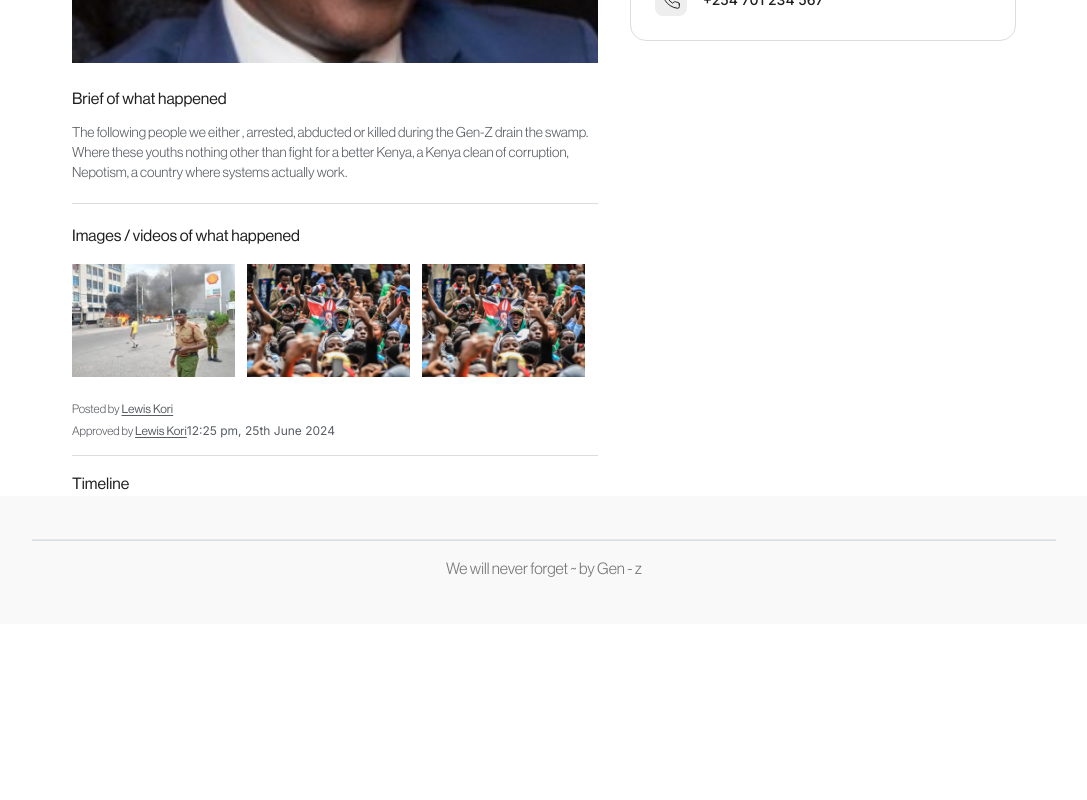
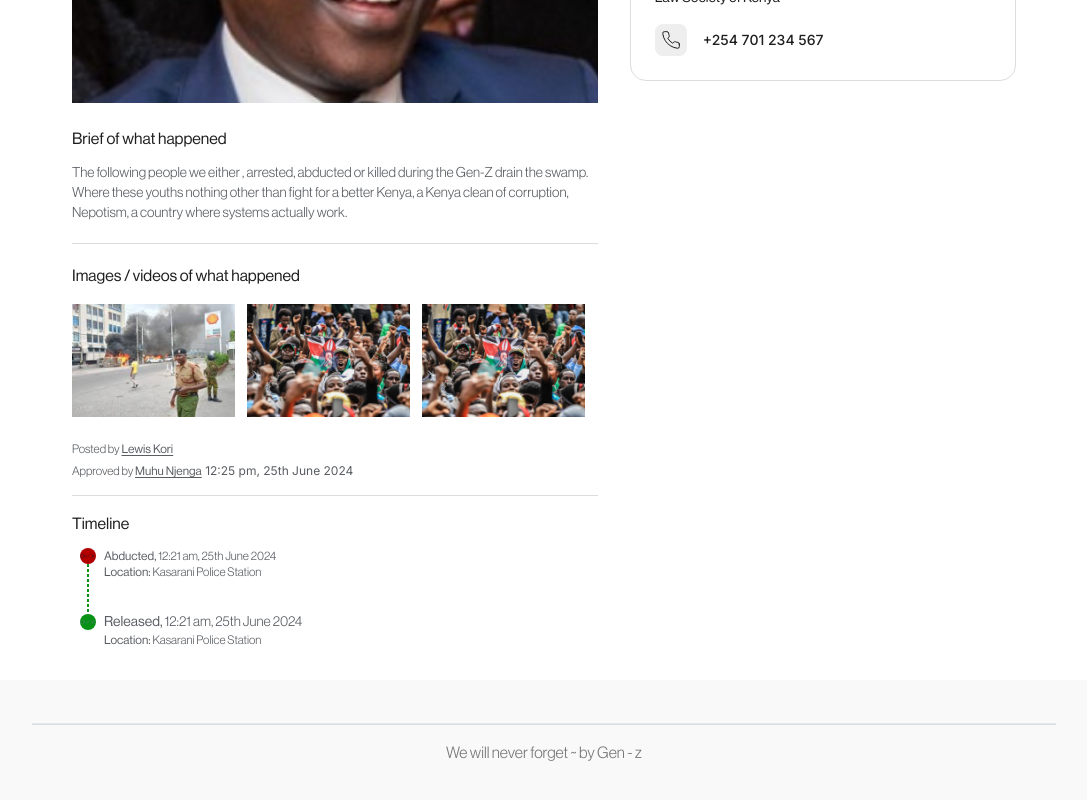
Before and after one commit to InnovateInk/missing-persons-fe, a Next.js app: page /Ogunda in a window 1280 px wide. Shown: the part 548-1348 px from the top of the page, without its empty margins (96-1183 px from the left). Before the commit the page ends 1172 px from the top, so only its background shows below. Built offline with nearby package versions, Linux system fonts and the light colour scheme.

Commit message:
add timeline

```diff
--- a/src/app/[kenya]/page.tsx
+++ b/src/app/[kenya]/page.tsx
@@ -9,32 +9,37 @@ import {
   CardHeader,
   CardTitle,
 } from '@/components/ui/card';
+import {
+  Timeline,
+  TimelineContent,
+  TimelineDot,
+  TimelineHeading,
+  TimelineItem,
+  TimelineLine,
+} from '@/components/ui/timeline';
+
 import { Separator } from '@/components/ui/separator';
 import { Phone } from 'lucide-react';
-import Image from 'next/image';
 import Link from 'next/link';
-import React from 'react';
 
 const images = [
   {
-    image:'/image-1.png',
-    name:'Rex Maasai',
+    image: '/image-1.png',
+    name: 'Rex Maasai',
   },
   {
-    image:'/image-2.png',
-    name:'Rex Maasai',
+    image: '/image-2.png',
+    name: 'Rex Maasai',
   },
   {
-    image:'/image-2.png',
-    name:'Rex Maasai',
+    image: '/image-2.png',
+    name: 'Rex Maasai',
   },
-]
+];
 
 const singlePerson = ({ params: { kenya } }: { params: { kenya: string } }) => {
-  console.log(decodeURIComponent(kenya).replaceAll('+', ' '));
   const username = decodeURIComponent(kenya).replaceAll('+', ' ');
   const person = persons.find((person) => person.name === username);
-  console.log(person);
   return (
     <div className='mt-8 px-32 min-h-screen'>
       <Container>
@@ -50,9 +55,13 @@ const singlePerson = ({ params: { kenya } }: { params: { kenya: string } }) => {
             {person?.name ?? ''}
           </Link>
         </div>
-        <div className='grid grid-cols-7 gap-8'>
+        <div className='grid grid-cols-7 gap-8 mt-10'>
           <div className='w-full col-span-4'>
-            <HeroImage src={person?.image} alt={person?.name} className='h-[52dvh]' />
+            <HeroImage
+              src={person?.image}
+              alt={person?.name}
+              className='h-[52dvh]'
+            />
             <div className='mt-6 space-y-3'>
               <h1 className='text-[#1E1E1E] font-grotesk-roman'>
                 Brief of what happened{' '}
@@ -74,26 +83,50 @@ const singlePerson = ({ params: { kenya } }: { params: { kenya: string } }) => {
               </h1>
               <div className='grid grid-cols-3 '>
                 {images.map((image, idx) => (
-                <HeroImage key={idx} src={image.image} alt={image.name} className='h-[14.23dvh] w-[12.7dvw]'/>
+                  <HeroImage
+                    key={idx}
+                    src={image.image}
+                    alt={image.name}
+                    className='h-[14.23dvh] w-[12.7dvw]'
+                  />
                 ))}
               </div>
               <div className=' space-y-1.5 pt-2'>
                 <div className=' text-xs text-[#595D62]'>
                   <span className=' font-grotesk'>Posted by </span>
-                  <span className=' font-grotesk-roman underline underline-offset-2'>Lewis Kori</span>
+                  <span className=' font-grotesk-roman underline underline-offset-2'>
+                    Lewis Kori
+                  </span>
                 </div>
                 <div className='text-xs text-[#595D62]'>
                   <span className=' font-grotesk'>Approved by </span>
-                  <span className='font-grotesk-roman underline underline-offset-2'>Lewis Kori</span>
+                  <span className='font-grotesk-roman underline underline-offset-2'>
+                    Muhu Njenga
+                  </span>{' '}
                   <span>12:25 pm, 25th June 2024</span>
                 </div>
               </div>
               <Separator className=' bg-[#DCDCDC]' />
 
               <div className='mt-6 space-y-3'>
-              <h1 className='text-[#1E1E1E] font-grotesk-roman'>
-                Timeline
-              </h1>
+                <h1 className='text-[#1E1E1E] font-grotesk-roman'>Timeline</h1>
+                <Timeline>
+                  <TimelineItem status='done'>
+                    <TimelineHeading className='font-grotesk text-[#595D62] text-xs'><span className='font-grotesk-roman font-medium'>Abducted,</span> 12:21 am, 25th June 2024 </TimelineHeading>
+                    <TimelineDot status='abducted' />
+                    <TimelineLine done />
+                    <TimelineContent className='font-grotesk text-[#595D62] text-xs'>
+                    <span className='font-grotesk-roman font-medium'>Location:</span> Kasarani Police Station
+                    </TimelineContent>
+                  </TimelineItem>
+                  <TimelineItem>
+                  <TimelineHeading className='font-grotesk text-[#595D62] text-sm'><span className='font-grotesk-roman font-medium'>Released,</span> 12:21 am, 25th June 2024 </TimelineHeading>
+                    <TimelineDot  status={'released'}/>
+                    <TimelineContent className='font-grotesk text-[#595D62] text-xs'>
+                    <span className='font-grotesk-roman font-medium'>Location:</span> Kasarani Police Station
+                    </TimelineContent>
+                  </TimelineItem>
+                </Timeline>
               </div>
             </div>
           </div>
--- /dev/null
+++ b/src/components/ui/timeline.tsx
@@ -0,0 +1,211 @@
+import React from 'react'
+import type { VariantProps } from 'class-variance-authority'
+import { cva } from 'class-variance-authority'
+import { Check, Circle, X } from 'lucide-react'
+import { cn } from '@/lib/utils'
+
+
+
+const timelineVariants = cva('grid', {
+   variants: {
+      positions: {
+         left: '[&>li]:grid-cols-[0_min-content_1fr]',
+         right: '[&>li]:grid-cols-[1fr_min-content]',
+         center: '[&>li]:grid-cols-[1fr_min-content_1fr]',
+      },
+   },
+   defaultVariants: {
+      positions: 'left',
+   },
+})
+
+interface TimelineProps
+   extends React.HTMLAttributes<HTMLUListElement>,
+   VariantProps<typeof timelineVariants> {}
+
+const Timeline = React.forwardRef<HTMLUListElement, TimelineProps>(
+   ({ children, className, positions, ...props }, ref) => {
+      return (
+         <ul
+            className={cn(timelineVariants({ positions }), className)}
+            ref={ref}
+            {...props}
+         >
+            {children}
+         </ul>
+      )
+   },
+)
+Timeline.displayName = 'Timeline'
+
+const timelineItemVariants = cva('grid items-center gap-x-2', {
+   variants: {
+      status: {
+         done: 'text-primary',
+         default: 'text-muted-foreground',
+      },
+   },
+   defaultVariants: {
+      status: 'default',
+   },
+})
+
+interface TimelineItemProps
+   extends React.HTMLAttributes<HTMLLIElement>,
+   VariantProps<typeof timelineItemVariants> {}
+
+const TimelineItem = React.forwardRef<HTMLLIElement, TimelineItemProps>(
+   ({ className, status, ...props }, ref) => (
+      <li
+         className={cn(timelineItemVariants({ status }), className)}
+         ref={ref}
+         {...props}
+      />
+   ),
+)
+TimelineItem.displayName = 'TimelineItem'
+
+const timelineDotVariants = cva(
+   'col-start-2 col-end-3 row-start-1 row-end-1 flex size-4 items-center justify-center rounded-full border border-current',
+   {
+      variants: {
+         status: {
+            default: '[&>*]:hidden',
+            current:
+          '[&>*:not(.lucide-circle)]:hidden [&>.lucide-circle]:fill-current [&>.lucide-circle]:text-current',
+            done: 'bg-primary [&>*:not(.lucide-check)]:hidden [&>.lucide-check]:text-background',
+            error:
+          'border-destructive bg-destructive [&>*:not(.lucide-x)]:hidden [&>.lucide-x]:text-background',
+            custom: '[&>*:not(:nth-child(4))]:hidden [&>*:nth-child(4)]:block',
+            abducted:"bg-[#B20000] border-none",
+            released:"bg-[#079215] border-none",
+         },
+      },
+      defaultVariants: {
+         status: 'default',
+      },
+   },
+)
+
+interface TimelineDotProps
+   extends React.HTMLAttributes<HTMLDivElement>,
+   VariantProps<typeof timelineDotVariants> {
+   customIcon?: React.ReactNode
+}
+
+const TimelineDot = React.forwardRef<HTMLDivElement, TimelineDotProps>(
+   ({ className, status, customIcon, ...props }, ref) => (
+      <div
+         role="status"
+         className={cn('timeline-dot', timelineDotVariants({ status }), className)}
+         ref={ref}
+         {...props}
+      >
+         <Circle className="size-2.5" />
+         <Check className="size-3" />
+         <X className="size-3" />
+         {customIcon}
+      </div>
+   ),
+)
+TimelineDot.displayName = 'TimelineDot'
+
+const timelineContentVariants = cva(
+   'row-start-2 row-end-2 pb-8 text-muted-foreground',
+   {
+      variants: {
+         side: {
+            right: 'col-start-3 col-end-4 mr-auto text-left',
+            left: 'col-start-1 col-end-2 ml-auto text-right',
+         },
+      },
+      defaultVariants: {
+         side: 'right',
+      },
+   },
+)
+
+interface TimelineContentProps
+   extends React.HTMLAttributes<HTMLDivElement>,
+   VariantProps<typeof timelineContentVariants> {}
+
+const TimelineContent = React.forwardRef<HTMLDivElement, TimelineContentProps>(
+   ({ className, side, ...props }, ref) => (
+      <div
+         className={cn(timelineContentVariants({ side }), className)}
+         ref={ref}
+         {...props}
+      />
+   ),
+)
+TimelineContent.displayName = 'TimelineContent'
+
+const timelineHeadingVariants = cva(
+   'row-start-1 row-end-1 line-clamp-1 max-w-full truncate',
+   {
+      variants: {
+         side: {
+            right: 'col-start-3 col-end-4 mr-auto text-left',
+            left: 'col-start-1 col-end-2 ml-auto text-right',
+         },
+         variant: {
+            primary: 'text-base font-medium text-primary',
+            secondary: 'text-sm font-light text-muted-foreground',
+         },
+      },
+      defaultVariants: {
+         side: 'right',
+         variant: 'primary',
+      },
+   },
+)
+
+interface TimelineHeadingProps
+   extends React.HTMLAttributes<HTMLParagraphElement>,
+   VariantProps<typeof timelineHeadingVariants> {}
+
+const TimelineHeading = React.forwardRef<
+   HTMLParagraphElement,
+   TimelineHeadingProps
+>(({ className, side, variant, ...props }, ref) => (
+   <p
+      role="heading"
+      aria-level={variant === 'primary' ? 2 : 3}
+      className={cn(timelineHeadingVariants({ side, variant }), className)}
+      ref={ref}
+      {...props}
+   />
+))
+TimelineHeading.displayName = 'TimelineHeading'
+
+interface TimelineLineProps extends React.HTMLAttributes<HTMLHRElement> {
+   done?: boolean
+}
+
+const TimelineLine = React.forwardRef<HTMLHRElement, TimelineLineProps>(
+   ({ className, done = false, ...props }, ref) => {
+      return (
+         <hr
+            role="separator"
+            aria-orientation="vertical"
+            className={cn(
+               'col-start-2 col-end-3 row-start-2 row-end-2  mx-auto flex h-full min-h-12 w-0.5 justify-center rounded-full',
+               done ? 'border border-dashed border-[#079215]' : 'bg-muted',
+               className,
+            )}
+            ref={ref}
+            {...props}
+         />
+      )
+   },
+)
+TimelineLine.displayName = 'TimelineLine'
+
+export {
+   Timeline,
+   TimelineDot,
+   TimelineItem,
+   TimelineContent,
+   TimelineHeading,
+   TimelineLine,
+}
```
